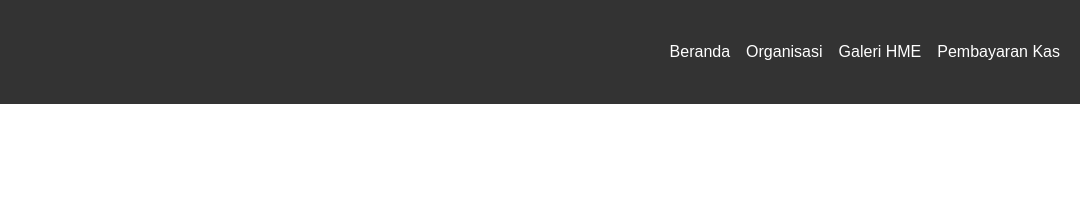
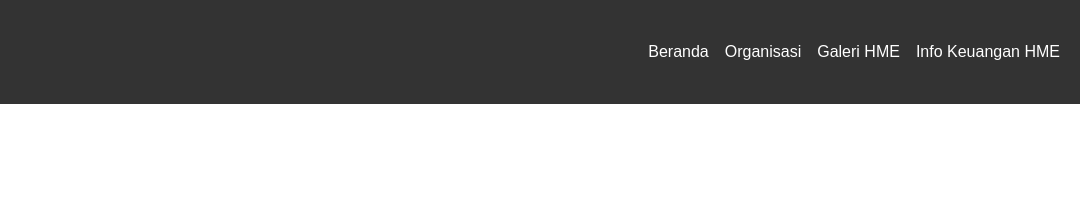
Before and after one commit to jayi02/W-HME, a plain HTML site: page web hme/progja.html in a window 1280 px wide. Shown: the top 212 px of the page, 200-1280 px from the left. Drawn offline with nearby package versions, Linux system fonts and the light colour scheme.

Commit message:
progja.html

```diff
--- a/web hme/progja.html
+++ b/web hme/progja.html
@@ -35,7 +35,7 @@
         <a href="beeranda.html" class="text-white">Beranda</Sa>
         <a href="organigram.html" class="text-white">Organisasi</a>
         <a href="#" class="text-white">Galeri HME</a>
-        <a href="kas.html" class="text-white">Pembayaran Kas</a>
+        <a href="kas.html" class="text-white">Info Keuangan HME</a>
       </div>
       <div class="md:hidden flex items-center">
         <button id="menu-toggle-btn" class="text-white">
```
